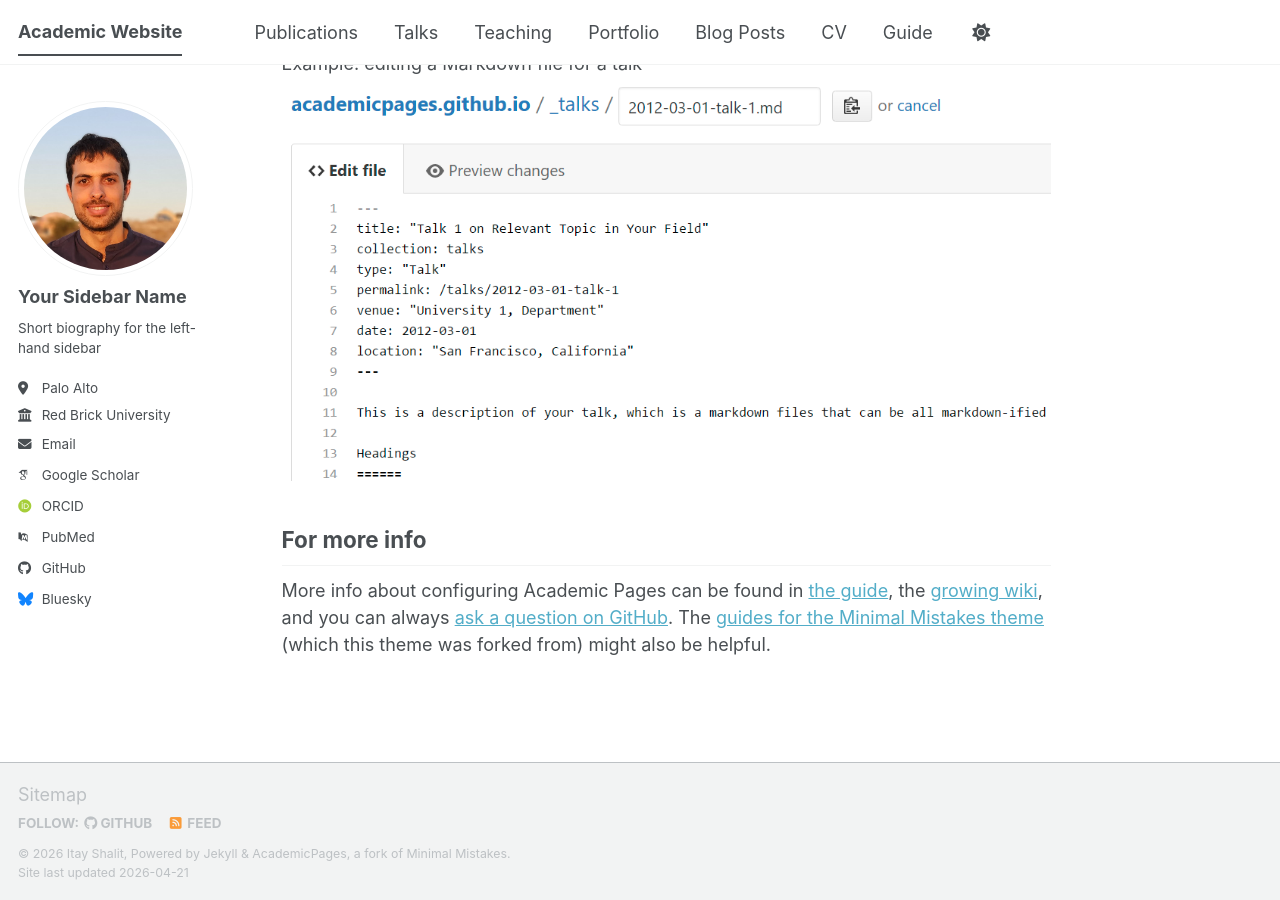
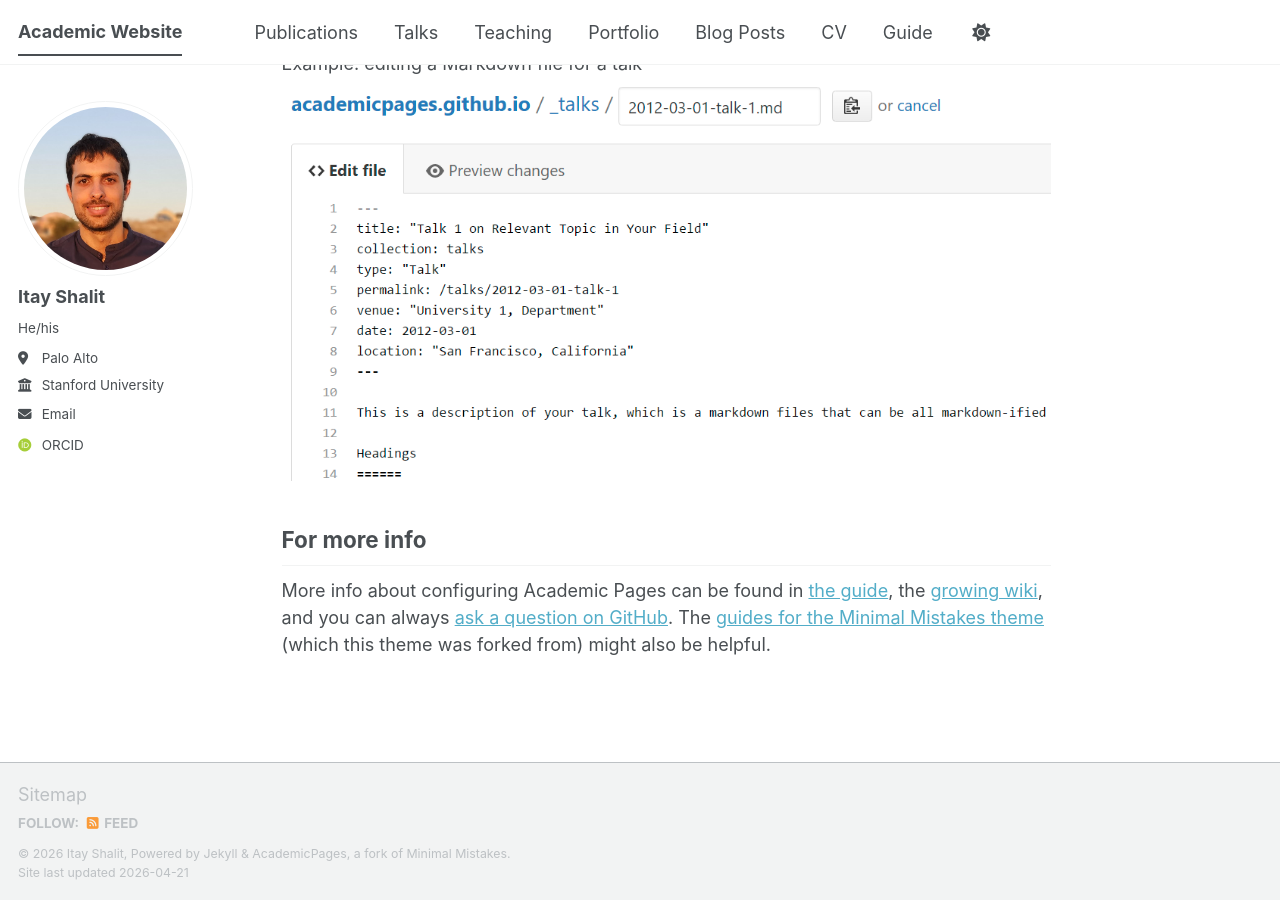
Before and after one commit to itayshalit1/itayshalit1.github.io, a Jekyll site: the page built from _pages/about.md, in a window 1280 px wide and 900 px high, scrolled down 2720 px. Built offline with Jekyll 4.4.1, drawn with Linux system fonts in a browser that asks for light colours; some web fonts are replaced; a script bundle is joined from its source files by our own code; library files that are not in the unit come from our copies.

Commit message:
Update _config.yml

```diff
--- a/_config.yml
+++ b/_config.yml
@@ -24,24 +24,24 @@ repository               : "academicpages/academicpages.github.io"
 author:
   # Biographic information
   avatar           : "avatar.jpg"
-  name             : "Your Sidebar Name"
-  pronouns         : # example: "she/her"
-  bio              : "Short biography for the left-hand sidebar"
+  name             : "Itay Shalit"
+  pronouns         : "He/his"
+  bio              :
   location         : "Palo Alto"
-  employer         : "Red Brick University"
+  employer         : "Stanford University"
   uri              : # URL
-  email            : "ishalit at stanford dot edu"
+  email            : "ishalit@stanford.edu"
 
   # Academic websites
   academia         : # URL
-  arxiv            : # URL - Update with the correct link to your profile
-  googlescholar    : "https://scholar.google.com/citations?user=PS_CX0AAAAAJ"
+  arxiv            :
+  googlescholar    :
   inspire-hep      : # URL
   impactstory      : # URL
-  orcid            : "https://orcid.org/yourorcidurl"
+  orcid            : "https://orcid.org/0009-0000-1050-2555"
   semantic         : # URL
   ssrn             : # URL
-  pubmed           : "https://www.ncbi.nlm.nih.gov/pubmed/?term=john+snow"
+  pubmed           :
   researchgate     : # URL
   scopus           : # URL
   zotero           : # URL
@@ -51,13 +51,13 @@ author:
   bitbucket        : # Username - Update with your username on the site
   codepen          : # Username
   dribbble         : # Username
-  github           : "academicpages"
+  github           :
   kaggle           : # Username
   stackoverflow    : # User number or user number and name (i.e., use "1" or "1/jeff-atwood")
 
   # Social media
   artstation       : # Username
-  bluesky          : "bsky.app" # Replace this with you Bluesky username
+  bluesky          :
   facebook         : # Username
   flickr           : # Username
   foursquare       : # Username
```
